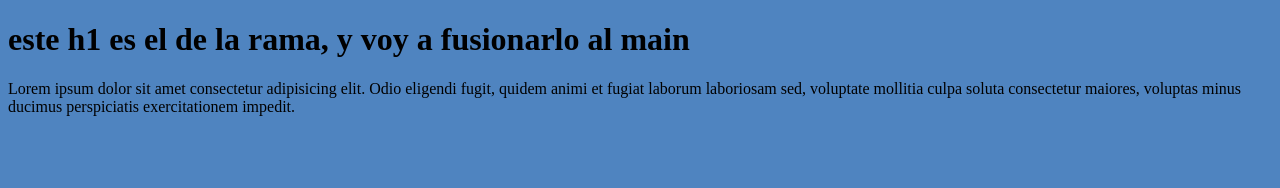
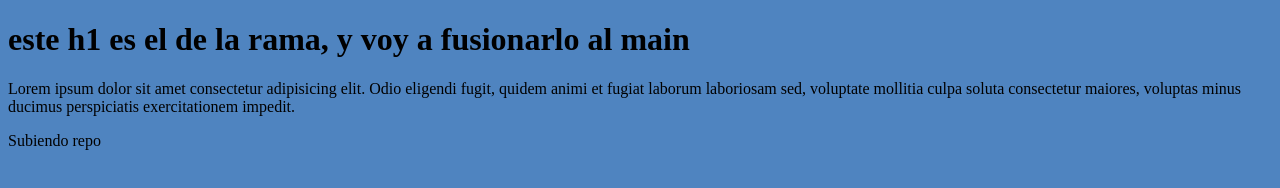
Before and after one commit to fabriciocristin/Primer-repositorio, a plain HTML site: page index.html in a window 1280 px wide. Drawn offline with Linux system fonts and the light colour scheme.

Commit message:
subir a GitHub

```diff
--- a/index.html
+++ b/index.html
@@ -8,7 +8,12 @@
     <title>Document</title>
 </head>
 <body>
+
     <h1>este h1 es el de la rama, y voy a fusionarlo al main</h1>
+
     <p>Lorem ipsum dolor sit amet consectetur adipisicing elit. Odio eligendi fugit, quidem animi et fugiat laborum laboriosam sed, voluptate mollitia culpa soluta consectetur maiores, voluptas minus ducimus perspiciatis exercitationem impedit.</p>
+
+    <p>Subiendo repo</p>
+
 </body>
 </html>
```
